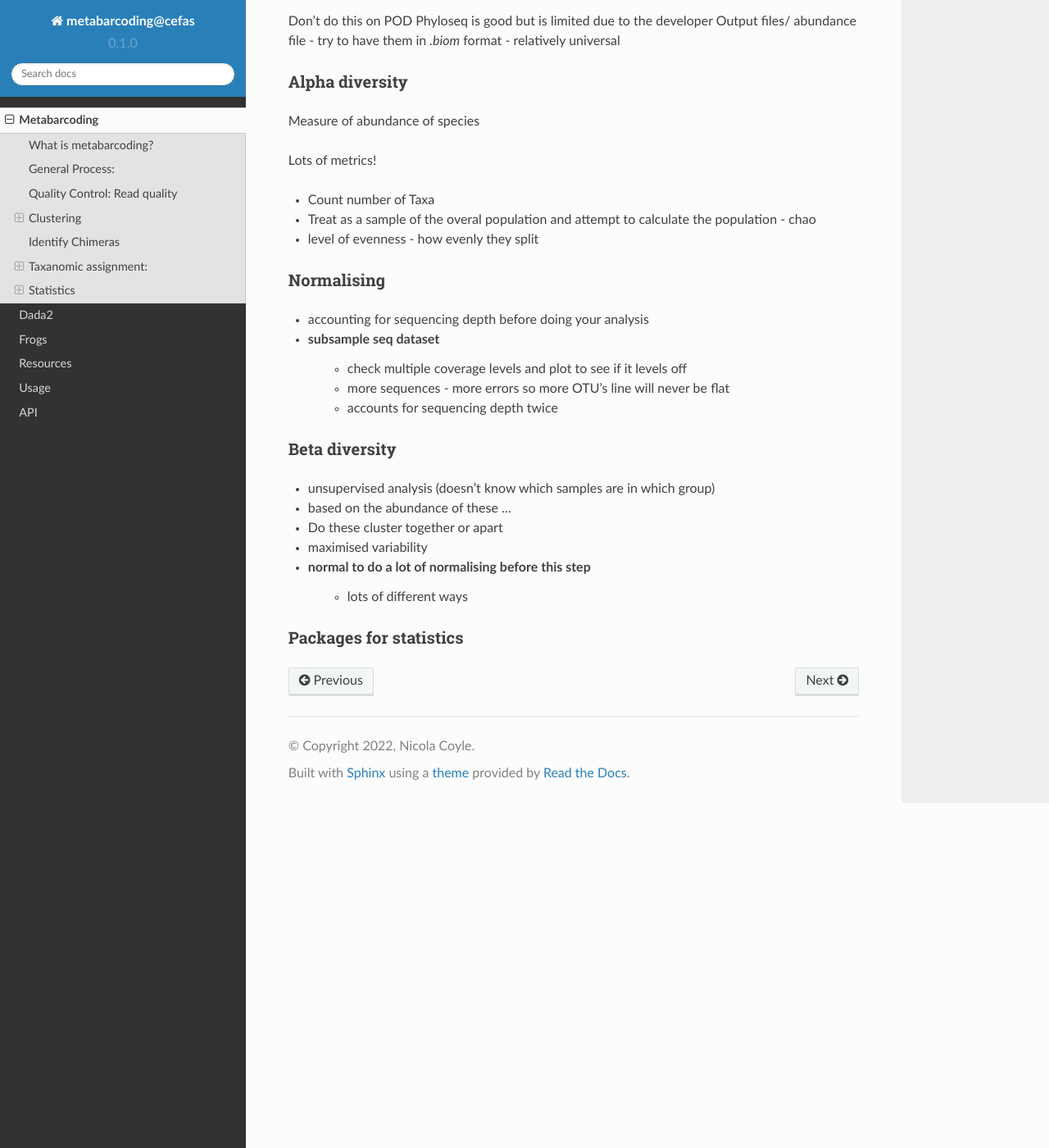
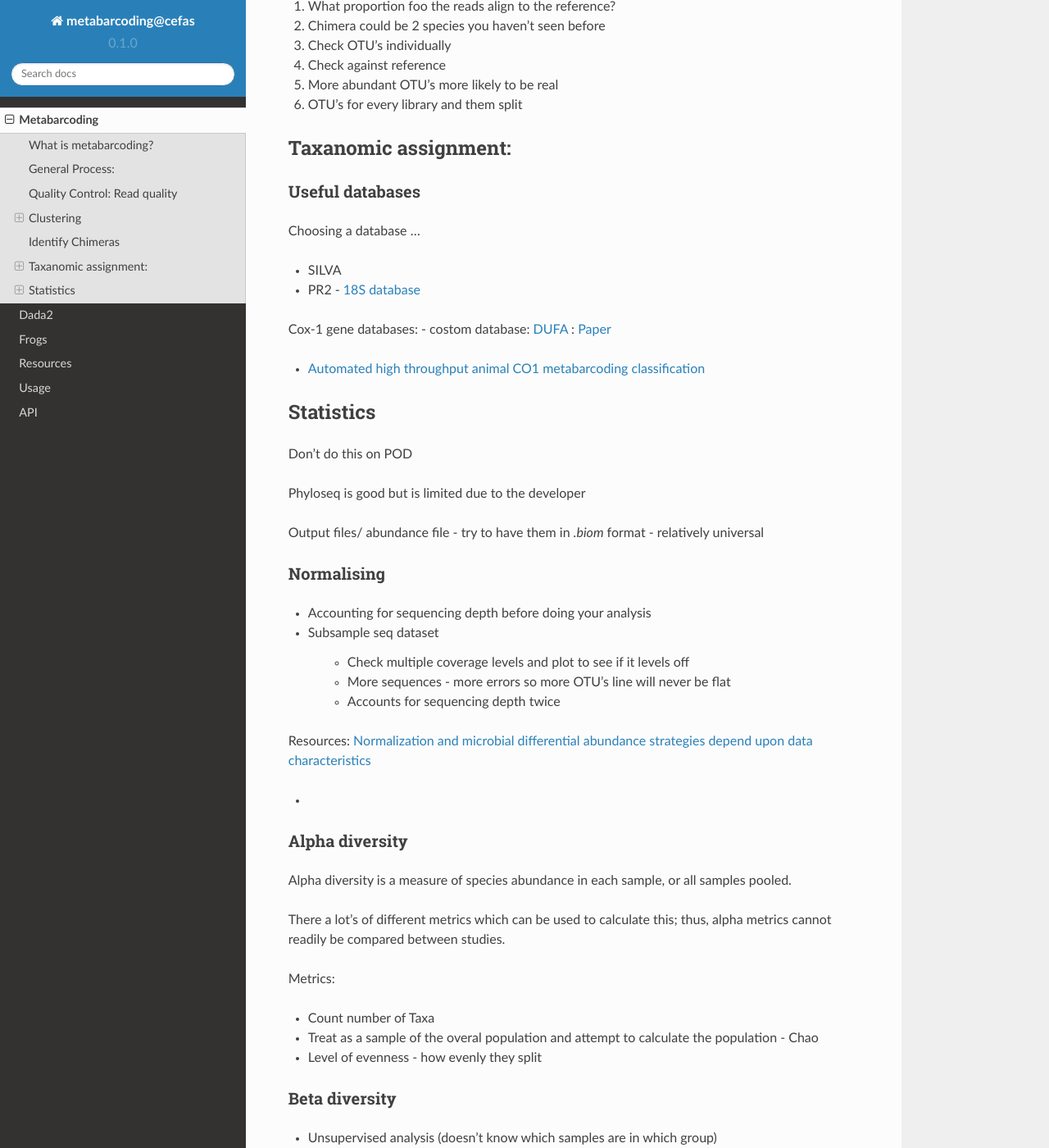
Before and after one commit to nmc97/metabarcoding_at_cefas_tutorial, a Sphinx documentation site: the page built from docs/source/metabarcoding-getting_started.rst, in a window 1280 px wide and 1400 px high, scrolled down 2586 px. Shown: the whole window at 82% size. Built offline with Sphinx 7.4.7 and the Read the Docs theme 2.0.0, drawn with Linux system fonts in a browser that asks for light colours; some of the changed text lies outside the part shown.

Commit message:
update metabarcoding getting started

```diff
--- a/docs/source/metabarcoding-getting_started.rst
+++ b/docs/source/metabarcoding-getting_started.rst
@@ -15,16 +15,38 @@
 #Taxon Id
 #Table of Abundances
 
-1. Set up experiment - keep the rest of the analysis in mind when setting up the experiment
+#. Set up experiment - keep the rest of the analysis in mind when setting up the experiment
 
   - choose a target sequence
 
-2. sequencing
+#. Sequencing
 
   - note: Nanopore metabarcoding while produces longer sequences, the databases for assigning taxonomy to these sequences may be poor in comparison to other metabarcoding approaches
 
-3. Data archiving
+#. Data archiving
 
+  - Read files (fastq.gz, metadata)
+
+#. Quality control
+
+ - trimming - remove low quality reads, adapters and trim low quality read ends.
+ - deduplicating - removing reads which appear more than once in the dataset (reads can be overalappinga and highly similar but reads that are identical are redundant)
+
+#. Clustering
+
+  - lots of different ways to do this.
+  - What types of clusters are you looking for? OUT's? ASV's?
+  - What type of data do you have? e.g: 16S, 18S, COI, long/short reads.
+
+#. Check for chimeras
+
+  - these are sequences which are atrifical
+
+#. Classify Taxa
+
+ - Choose a database based on the organisms and target sequences you are working with
+
+x. https://www.nature.com/articles/s41467-022-28034-z
 
 Quality Control: Read quality
 ^^^^^^^^^^^^^^^^^^^^^^^^^^^^^
@@ -34,8 +56,6 @@
 Decide if you should use reverse reads at all
 
 Overlapping reads - do they overlap enough? If not how do I include them
-
-
 
 [insert]
 
@@ -95,8 +115,6 @@
 5.  More abundant OTU's more likely to be real
 6.  OTU's for every library and them split
 
-R
-
 Taxanomic assignment:
 ^^^^^^^^^^^^^^^^^^^^^
 
@@ -109,6 +127,7 @@
 - PR2 - `18S database <https://pr2-database.org/>`_
 
 Cox-1 gene databases:
+- costom database: `DUFA <github.com/uit-metabarcoding/DUFA>`_ : `Paper <https://academic.oup.com/icesjms/article/78/9/3342/6360557#323435484>`_
 
 - `Automated high throughput animal CO1 metabarcoding classification <https://www.nature.com/articles/s41598-018-22505-4>`_
 
@@ -116,39 +135,61 @@
 ^^^^^^^^^^
 
 Don't do this on POD
+
 Phyloseq is good but is limited due to the developer
+
 Output files/ abundance file - try to have them in `.biom` format - relatively universal
+
+
+Normalising
+-----------
+
+- Accounting for sequencing depth before doing your analysis
+
+- Subsample seq dataset
+
+    - Check multiple coverage levels and plot to see if it levels off
+
+    - More sequences - more errors so more OTU's line will never be flat
+
+    - Accounts for sequencing depth twice
+
+Resources:
+`Normalization and microbial differential abundance strategies depend upon data characteristics <https://microbiomejournal.biomedcentral.com/articles/10.1186/s40168-017-0237-y>`_
+
+-
 
 Alpha diversity
 ---------------
 
-Measure of abundance of species
+Alpha diversity is a measure of species abundance in each sample, or all samples pooled.
 
-Lots of metrics!
+There a lot's of different metrics which can be used to calculate this; thus, alpha metrics cannot readily be compared between studies.
+
+Metrics:
 
 - Count number of Taxa
-- Treat as a sample of the overal population and attempt to calculate the population - chao
-- level of evenness - how evenly they split
 
-Normalising
------------
+- Treat as a sample of the overal population and attempt to calculate the population - Chao
 
-- accounting for sequencing depth before doing your analysis
-- subsample seq dataset
-    - check multiple coverage levels and plot to see if it levels off
-    - more sequences - more errors so more OTU's line will never be flat
-    - accounts for sequencing depth twice
+- Level of evenness - how evenly they split
 
 Beta diversity
 --------------
 
-- unsupervised analysis (doesn't know which samples are in which group)
-- based on the abundance of these ...
+- Unsupervised analysis (doesn't know which samples are in which group)
+
+- Based on the abundance of these ...
+
 - Do these cluster together or apart
-- maximised variability
-- normal to do a lot of normalising before this step
-    - lots of different ways
 
+- Maximised variability
+
+- It is normal to do a lot of normalising before this step
+
+    - lots of different ways to do this
 
 Packages for statistics
 -----------------------
+
+Many ststistical packages in r for metabarcoding statistics use the package `vegan <http://vegan.r-forge.r-project.org/FAQ-vegan.html#What-is-vegan_003f>_`
```
Also changed, not shown: docs/source/frogs.rst (+15 -0 lines), docs/source/list_programs_resources.rst (+12 -2 lines).
